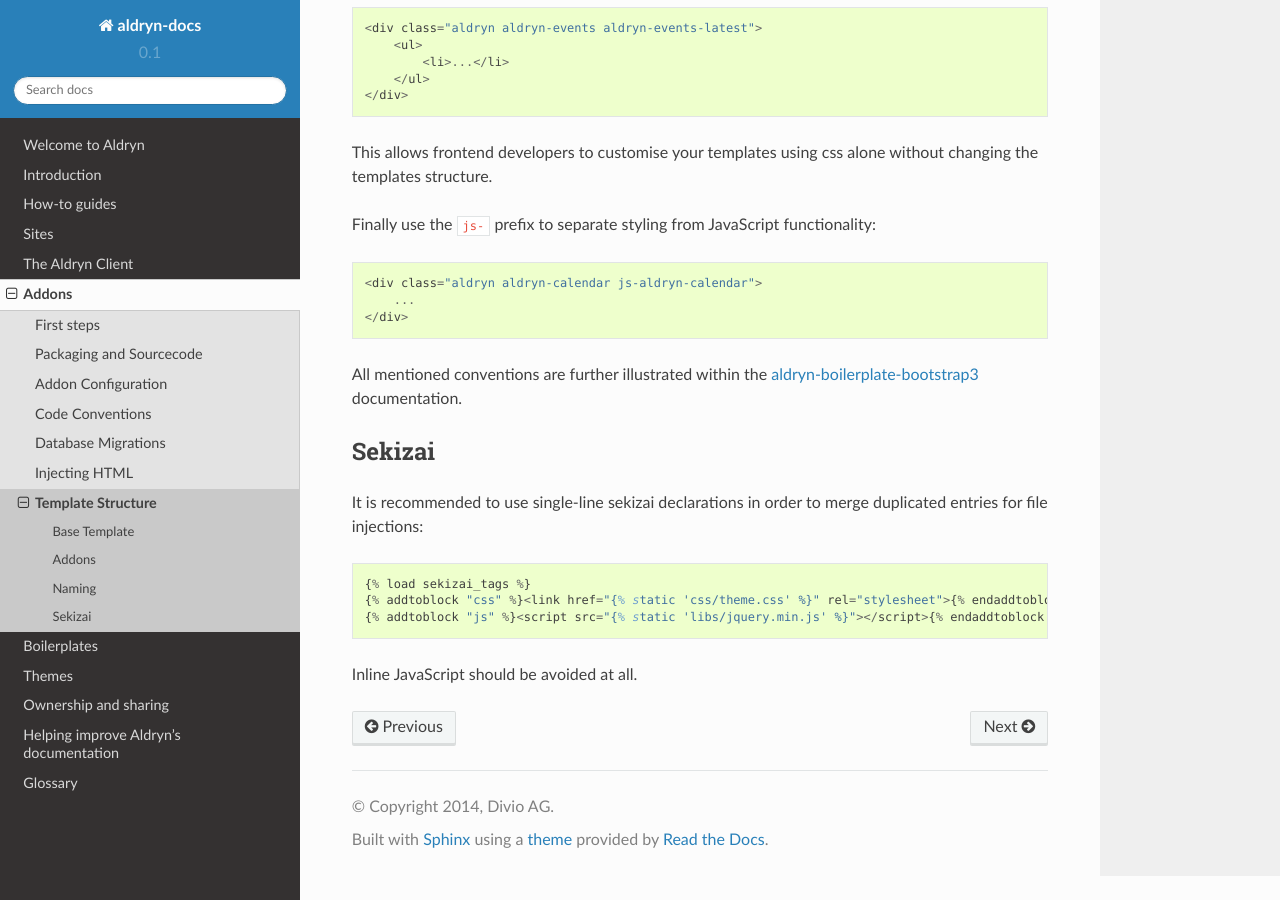
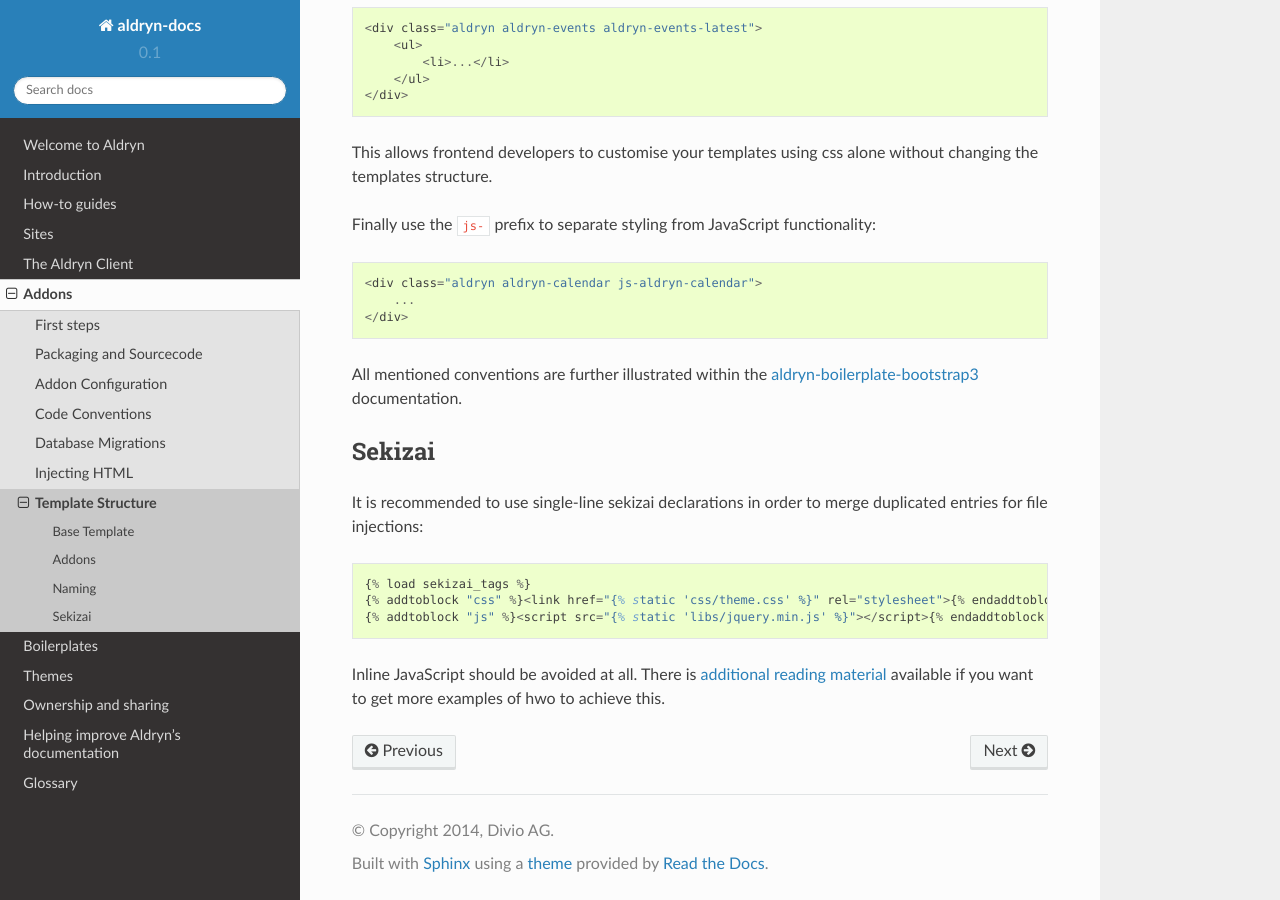
Before and after one commit to aldryn/aldryn-docs, a Sphinx documentation site: the page built from docs/reference/addons/template-structure.rst, in a window 1280 px wide and 900 px high, scrolled down 1789 px. Built offline with Sphinx 7.4.7 and the Read the Docs theme 2.0.0, drawn with Linux system fonts in a browser that asks for light colours.

Commit message:
adding additional comment

```diff
--- a/docs/reference/addons/template-structure.rst
+++ b/docs/reference/addons/template-structure.rst
@@ -114,4 +114,6 @@
     {% addtoblock "css" %}<link href="{% static 'css/theme.css' %}" rel="stylesheet">{% endaddtoblock %}
     {% addtoblock "js" %}<script src="{% static 'libs/jquery.min.js' %}"></script>{% endaddtoblock %}
 
-Inline JavaScript should be avoided at all.
+Inline JavaScript should be avoided at all. There is
+`additional reading material <http://aldryn-boilerplate-bootstrap3.readthedocs.org/en/latest/codestyle/javascript.html#passing-data-to-components>`_
+available if you want to get more examples of hwo to achieve this.
```
